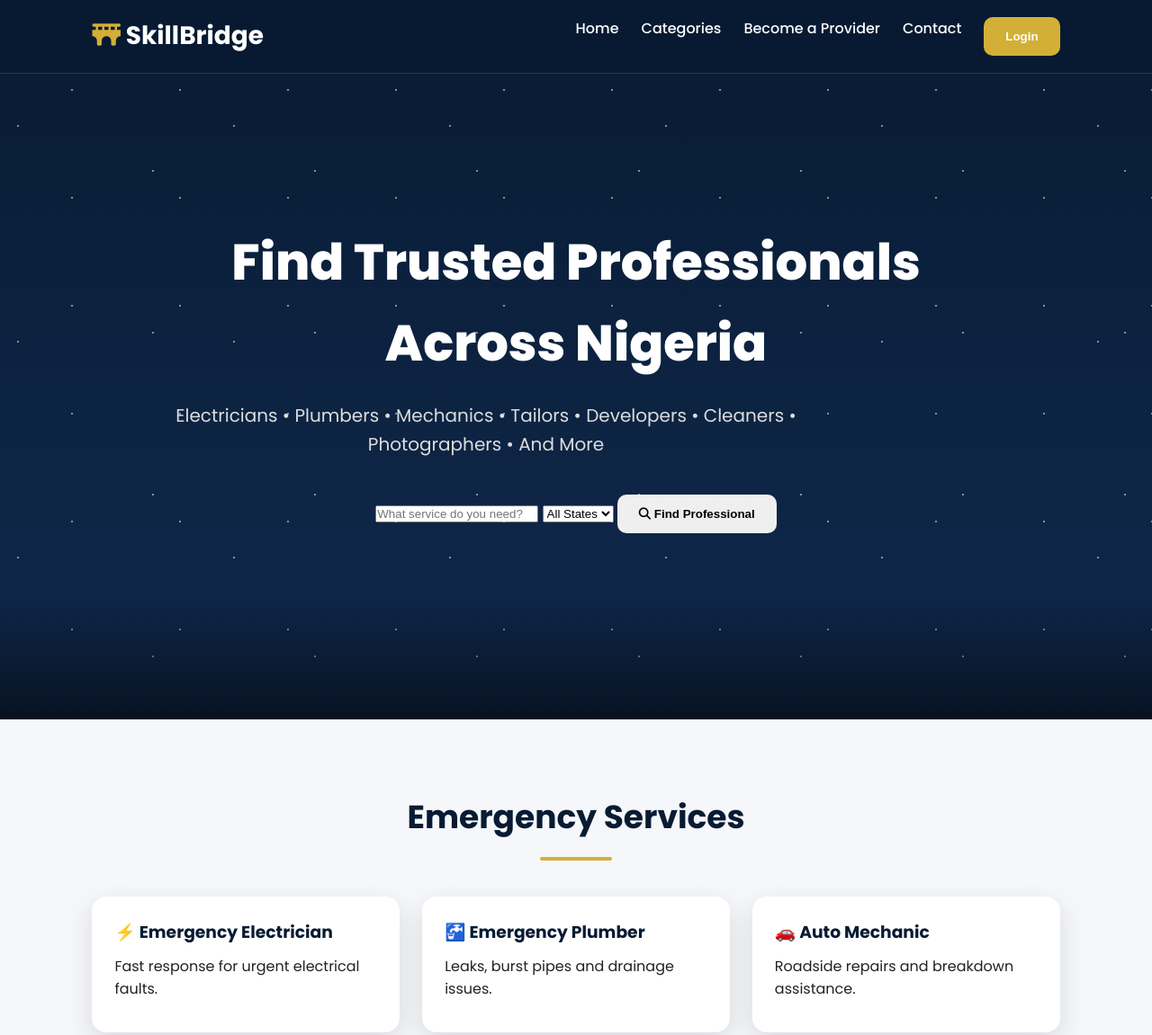
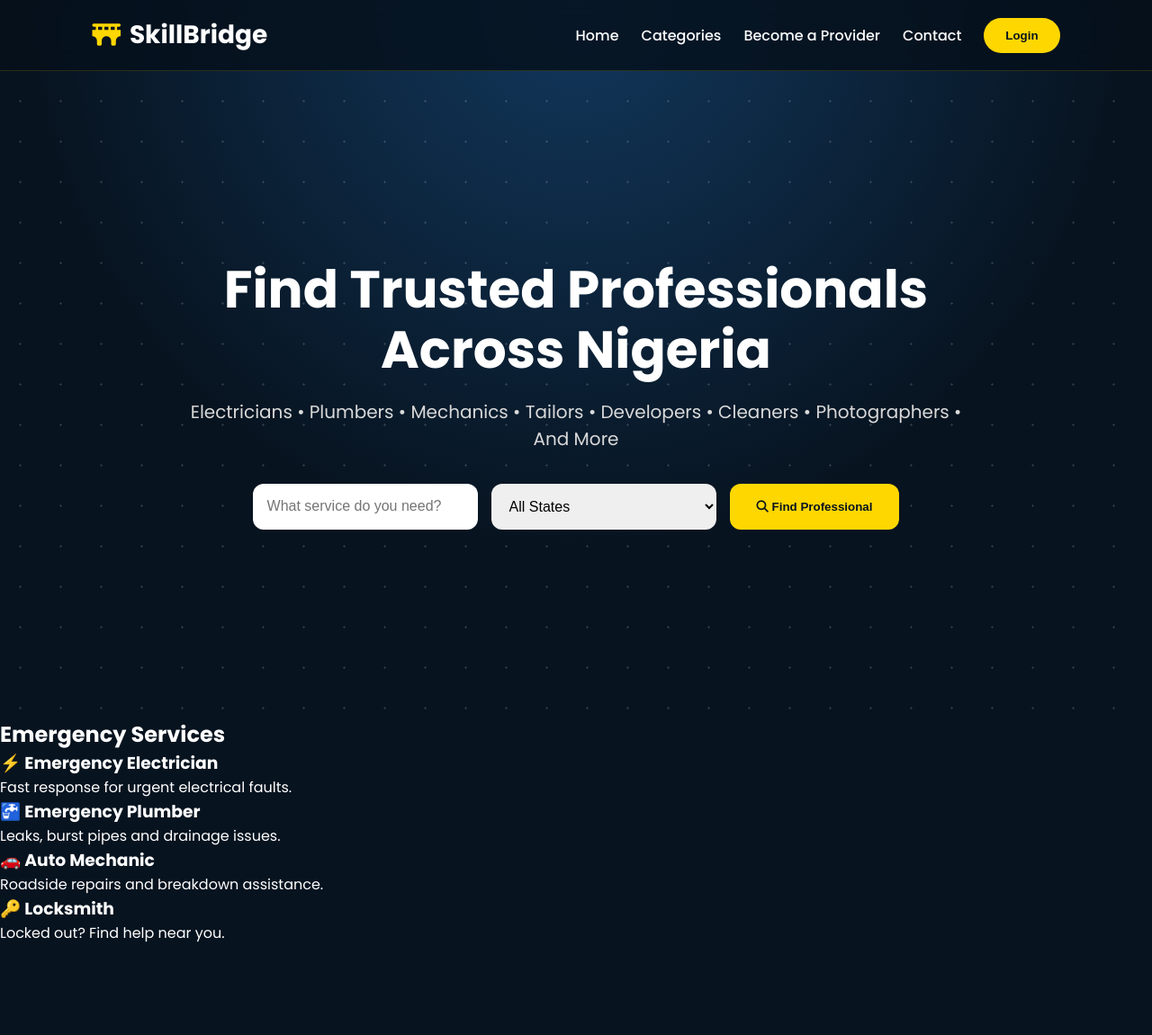
Before and after one commit to Alphaprime-cyber/Skillbrig-2.0, a plain HTML site: page index.html in a window 1280 px wide. Shown: the top 1151 px of the page at 90% size. After the commit the page ends 1050 px from the top, so only its background shows below. Drawn offline with Linux system fonts and the light colour scheme; files that its build step writes are made by us from their sources.

Commit message:
Update style.css

```diff
--- a/style.css
+++ b/style.css
@@ -1,24 +1,7 @@
-/* ==========================
-   SKILLBRIDGE V1 STYLE.CSS
-   Part 1 - Foundation
-========================== */
+/* =========================
+   SKILLBRIDGE V2
+========================= */
 
-/* Google Font */
-@import url('https://fonts.googleapis.com/css2?family=Poppins:wght@300;400;500;600;700;800&display=swap');
-
-/* Variables */
-:root{
-  --navy:#081B33;
-  --teal:#008080;
-  --gold:#D4AF37;
-  --white:#ffffff;
-  --light:#F5F7FA;
-  --dark:#222222;
-  --shadow:0 10px 30px rgba(0,0,0,.12);
-  --radius:16px;
-}
-
-/* Reset */
 *{
     margin:0;
     padding:0;
@@ -31,283 +14,223 @@ html{
 
 body{
     font-family:'Poppins',sans-serif;
-    background:var(--light);
-    color:var(--dark);
-    line-height:1.6;
+    background:#07131f;
+    color:#fff;
+    overflow-x:hidden;
 }
 
-/* Navigation */
+/* Background */
 
-header{
+body::before{
+    content:"";
     position:fixed;
     top:0;
     left:0;
     width:100%;
-    background:rgba(8,27,51,.95);
-    backdrop-filter:blur(10px);
-    z-index:1000;
+    height:100%;
+    background:
+    radial-gradient(circle at top,#12385d 0%,#07131f 60%);
+    z-index:-2;
+}
+
+/* Tiny Stars */
+
+body::after{
+    content:"";
+    position:fixed;
+    inset:0;
+    background-image:
+    radial-gradient(#ffffff 1px,transparent 1px);
+    background-size:45px 45px;
+    opacity:.15;
+    z-index:-1;
+}
+
+/* Header */
+
+.header{
+
     display:flex;
+
     justify-content:space-between;
+
     align-items:center;
+
     padding:18px 8%;
-    border-bottom:1px solid rgba(212,175,55,.2);
+
+    position:sticky;
+
+    top:0;
+
+    backdrop-filter:blur(12px);
+
+    background:rgba(6,17,28,.82);
+
+    border-bottom:1px solid rgba(255,215,0,.15);
+
 }
 
 .logo{
-    color:var(--gold);
+
+    display:flex;
+
+    align-items:center;
+
+    gap:10px;
+
     font-size:28px;
+
     font-weight:700;
+
+    color:#FFD700;
+
 }
 
 .logo span{
-    color:var(--white);
+
+    color:white;
+
 }
 
 nav{
+
     display:flex;
+
     gap:25px;
+
+    align-items:center;
+
 }
 
 nav a{
+
+    text-decoration:none;
+
     color:white;
-    text-decoration:none;
+
     font-weight:500;
+
     transition:.3s;
+
 }
 
 nav a:hover{
-    color:var(--gold);
+
+    color:#FFD700;
+
+}
+
+.primary-btn{
+
+    background:#FFD700;
+
+    color:#07131f;
+
+    border:none;
+
+    padding:12px 24px;
+
+    border-radius:30px;
+
+    font-weight:600;
+
+    cursor:pointer;
+
+    transition:.3s;
+
+}
+
+.primary-btn:hover{
+
+    transform:translateY(-3px);
+
 }
 
 /* Hero */
 
 .hero{
-    position:relative;
-    min-height:100vh;
-    background:linear-gradient(180deg,#081B33,#10294d);
+
+    min-height:90vh;
+
     display:flex;
-    flex-direction:column;
+
     justify-content:center;
+
     align-items:center;
+
     text-align:center;
-    overflow:hidden;
-    padding:120px 20px 80px;
+
+    padding:40px 20px;
+
 }
 
-/* Stars */
+.hero-content{
 
-.hero::before{
-    content:"";
-    position:absolute;
-    inset:0;
-    background-image:
-      radial-gradient(circle,#fff 1px,transparent 1px),
-      radial-gradient(circle,#fff 1px,transparent 1px),
-      radial-gradient(circle,#fff 1px,transparent 1px);
-    background-size:120px 120px,180px 180px,240px 240px;
-    background-position:20px 40px,80px 100px,140px 20px;
-    opacity:.35;
-    animation:twinkle 6s infinite alternate;
+    max-width:900px;
+
 }
 
-@keyframes twinkle{
-    from{opacity:.2;}
-    to{opacity:.5;}
-}
+.hero h1{
 
-/* Skyline */
+    font-size:58px;
 
-.hero::after{
-    content:"";
-    position:absolute;
-    bottom:0;
-    left:0;
-    width:100%;
-    height:140px;
-    background:linear-gradient(to top,rgba(0,0,0,.55),transparent);
-}
+    line-height:1.15;
 
-/* Hero Text */
+    margin-bottom:20px;
 
-.hero h1{
-    position:relative;
-    z-index:2;
-    color:white;
-    font-size:56px;
-    font-weight:800;
-    max-width:900px;
-    margin-bottom:20px;
 }
 
 .hero p{
-    position:relative;
-    z-index:2;
-    color:#ddd;
-    max-width:700px;
+
+    color:#d9d9d9;
+
     font-size:20px;
-    margin-bottom:40px;
+
+    margin-bottom:35px;
+
 }
 
-/* Search Box */
+.search-container{
 
-.search-box{
-    position:relative;
-    z-index:2;
-    background:white;
-    border-radius:18px;
-    box-shadow:var(--shadow);
-    padding:20px;
     display:flex;
+
     flex-wrap:wrap;
+
+    justify-content:center;
+
     gap:15px;
-    justify-content:center;
-    max-width:1000px;
+
 }
 
-.search-box input,
-.search-box select{
-    padding:14px 16px;
-    border:1px solid #ddd;
-    border-radius:10px;
+.search-container input,
+.search-container select{
+
+    padding:16px;
+
+    border:none;
+
+    border-radius:12px;
+
+    min-width:250px;
+
     font-size:16px;
-    min-width:220px;
+
 }
 
-.search-box input:focus,
-.search-box select:focus{
-    outline:none;
-    border-color:var(--teal);
+.search-container button{
+
+    background:#FFD700;
+
+    color:#07131f;
+
+    border:none;
+
+    padding:16px 30px;
+
+    border-radius:12px;
+
+    font-weight:bold;
+
+    cursor:pointer;
+
 }
-
-/* Buttons */
-
-button{
-    cursor:pointer;
-    border:none;
-    padding:14px 24px;
-    border-radius:10px;
-    font-weight:600;
-    transition:.3s;
-}
-
-.search-box button{
-    background:var(--gold);
-    color:white;
-}
-
-.search-box button:hover{
-    transform:translateY(-3px);
-    box-shadow:0 8px 20px rgba(212,175,55,.4);
-}
-
-.primary-btn{
-    background:var(--gold);
-    color:white;
-}
-
-.secondary-btn{
-    background:var(--teal);
-    color:white;
-}
-
-.primary-btn:hover,
-.secondary-btn:hover{
-    transform:translateY(-3px);
-}
-
-/* Sections */
-
-section{
-    padding:80px 8%;
-}
-
-section h2{
-    text-align:center;
-    font-size:36px;
-    margin-bottom:40px;
-    color:var(--navy);
-}
-
-section h2::after{
-    content:"";
-    display:block;
-    width:80px;
-    height:4px;
-    background:var(--gold);
-    margin:15px auto 0;
-    border-radius:50px;
-}
-
-/* Cards */
-
-.card{
-    background:white;
-    border-radius:var(--radius);
-    padding:25px;
-    box-shadow:var(--shadow);
-    transition:.3s;
-}
-
-.card:hover{
-    transform:translateY(-8px);
-}
-
-.card h3{
-    color:var(--navy);
-    margin-bottom:10px;
-}
-
-.card p{
-    margin-bottom:10px;
-}
-
-/* Grid */
-
-.grid{
-    display:grid;
-    grid-template-columns:repeat(auto-fit,minmax(280px,1fr));
-    gap:25px;
-}
-
-/* Footer */
-
-footer{
-    background:var(--navy);
-    color:white;
-    text-align:center;
-    padding:30px;
-    margin-top:50px;
-}
-
-/* Responsive */
-
-@media(max-width:768px){
-
-header{
-    flex-direction:column;
-    gap:15px;
-}
-
-nav{
-    flex-wrap:wrap;
-    justify-content:center;
-}
-
-.hero h1{
-    font-size:38px;
-}
-
-.hero p{
-    font-size:18px;
-}
-
-.search-box{
-    width:100%;
-}
-
-.search-box input,
-.search-box select,
-.search-box button{
-    width:100%;
-}
-}
```
